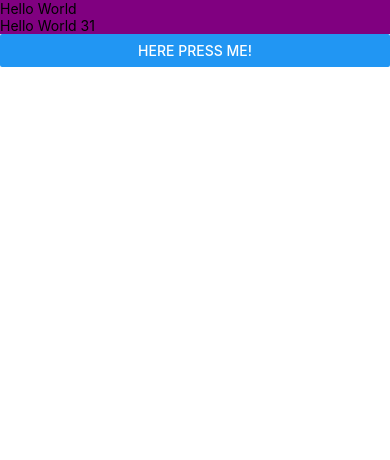
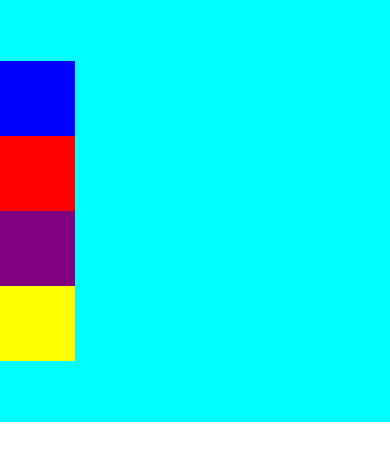
Before and after one commit to korayerdem89/patikaStore, a React Native app: screen / in a window 390 px wide. Shown: the top 460 px of the page. Built offline with nearby package versions, Linux system fonts and the light colour scheme.

Commit message:
flex exercise

```diff
--- a/App.js
+++ b/App.js
@@ -1,26 +1,46 @@
 import React from 'react';
 
-import {View, Text, SafeAreaView, Button, StyleSheet} from 'react-native';
+import {View, SafeAreaView, StyleSheet} from 'react-native';
 
 const App = () => {
-  function sayHello() {
-    console.log('merhabalar');
-  }
   return (
-    <SafeAreaView>
-      <View style={styles.container}>
-        <Text>Hello World</Text>
-        <Text>Hello World 31</Text>
-      </View>
+    <SafeAreaView style={styles.container}>
+      <View style={styles.box_1} />
 
-      <Button title="Here Press Me!" onPress={sayHello} />
+      <View style={styles.box_2} />
+
+      <View style={styles.box_3} />
+
+      <View style={styles.box_4} />
     </SafeAreaView>
   );
 };
 
 const styles = StyleSheet.create({
   container: {
+    flex: 0.5,
+    backgroundColor: 'cyan',
+    justifyContent:'center',
+  },
+  box_1: {
+    backgroundColor: 'blue',
+    width: 75,
+    height: 75,
+  },
+  box_2: {
+    backgroundColor: 'red',
+    width: 75,
+    height: 75,
+  },
+  box_3: {
     backgroundColor: 'purple',
+    width: 75,
+    height: 75,
+  },
+  box_4: {
+    backgroundColor: 'yellow',
+    width: 75,
+    height: 75,
   },
 });
 export default App;
```
